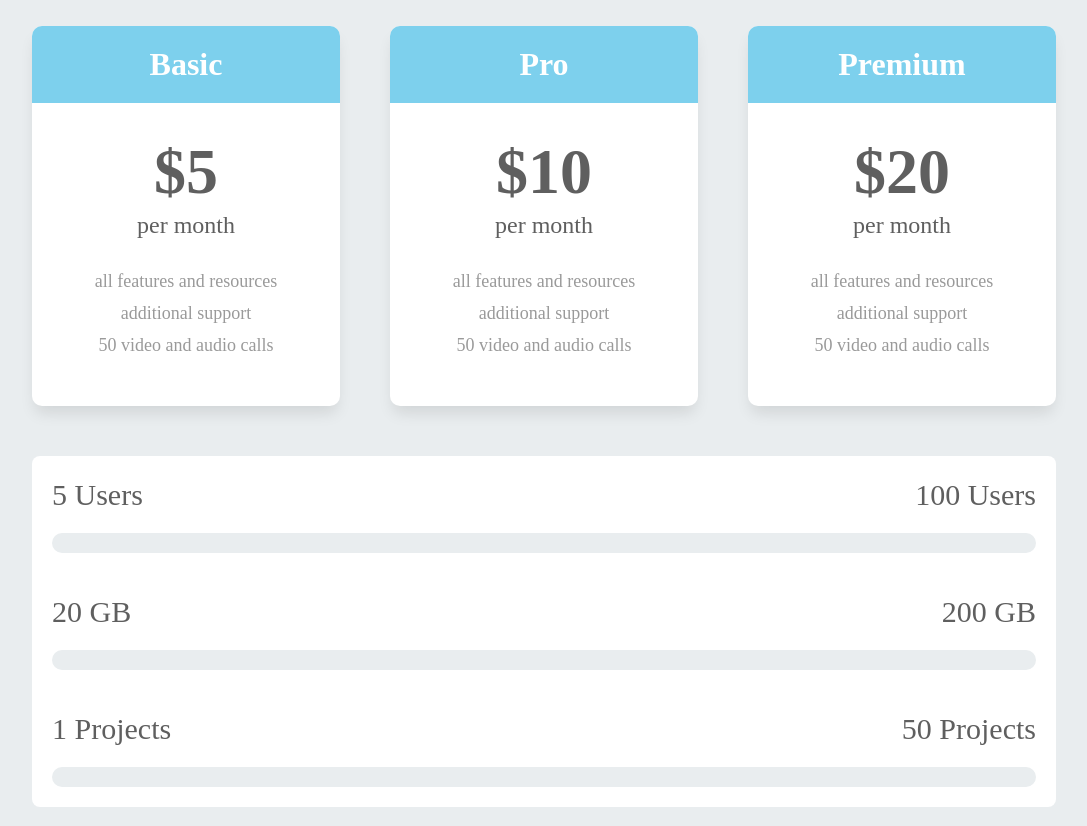
After one commit to devhimall/outside-training, a PHP site: page /Day1/CSS/plan-card.html in a window 1280 px wide. The commit adds this page. Shown: the whole page, without its empty margins (96-1183 px from the left). Run offline with PHP 8.4, Linux system fonts and the light colour scheme.

Commit message:
feat: added question 14

```diff
--- a/Day1/CSS/Styles/global.css
+++ b/Day1/CSS/Styles/global.css
@@ -16,9 +16,14 @@
   --hover-color: #e9ab53;
   --breakdown-color: #5e607a;
   --button-color: #f15e50;
-  --text-color: #FFEBCC;
+  --text-color: #ffebcc;
 
   /* end of landing page */
+
+  /* price card */
+  --background-grey: #e9edef;
+  --progressbar-color: transparent;
+  /* end of price card */
   --red-color: #e70606;
   --profile-card-color: #7c6957;
   --grey-color: #d9d9d9;
--- /dev/null
+++ b/Day1/CSS/Styles/plan-card.css
@@ -0,0 +1,318 @@
+@import url("./global.css");
+
+:root {
+  --progress-width: 0%;
+  --color: #7dd0ed;
+}
+
+body {
+  min-height: 100vh;
+  height: 100%;
+  width: 100%;
+  background-color: var(--background-grey);
+}
+
+.plan-card {
+  width: 80%;
+  height: 100%;
+  margin: 2% auto;
+  display: flex;
+  flex-direction: column;
+  gap: 50px;
+
+  .plan-card__items {
+    display: grid;
+    grid-template-columns: repeat(3, 1fr);
+    gap: 50px;
+
+    .plan-card__items__item {
+      background-color: var(--white-color);
+      overflow: hidden;
+      text-align: center;
+      display: flex;
+      flex-direction: column;
+      gap: 30px;
+      padding-bottom: 50px;
+      border-radius: 10px;
+      box-shadow: 0px 10px 15px -3px rgba(0, 0, 0, 0.1);
+
+      .plan-card__items__item__heading {
+        background-color: #7dd0ed;
+        height: 77px;
+        line-height: 77px;
+        font-size: 32px;
+        font-weight: 800;
+        color: var(--white-color);
+      }
+
+      .plan-card__items__item__price {
+        h2 {
+          font-weight: 700;
+          font-size: 64px;
+          line-height: 77px;
+          color: #5f5f5f;
+        }
+        p {
+          font-size: 24px;
+          font-weight: 400;
+          line-height: 30px;
+          color: #5f5f5f;
+        }
+      }
+
+      .plan-card__items__item__features {
+        list-style: none;
+        display: flex;
+        flex-direction: column;
+        gap: 10px;
+
+        li {
+          color: #9a9a9a;
+          font-size: 18px;
+        }
+      }
+
+      /* Hover effect for each item */
+      &:hover {
+        scale: 1.1;
+        transition: all 500ms ease-in-out;
+
+        .plan-card__items__item__heading {
+          background-color: #27a6d2;
+          transition: all 500ms ease-in-out;
+        }
+
+        .plan-card__items__item__price {
+          h2 {
+            color: #27a6d2;
+            transition: all 500ms ease-in-out;
+          }
+          p {
+            color: #27a6d2;
+            transition: all 500ms ease-in-out;
+          }
+        }
+      }
+    }
+
+    /* hover effect */
+    plan-card__items__item:hover
+      ~ .plan-card__features
+      .plan-card__features__projects-progressbar
+      .fill {
+      width: 90%; /* Change width */
+      background-color: yellow; /* Change background color */
+      border: 1px solid red; /* Change border */
+    }
+  }
+
+  .plan-card__features {
+    background-color: #ffffff;
+    height: fit-content;
+    border-radius: 8px;
+
+    .plan-card__features__users,
+    .plan-card__features__storage,
+    .plan-card__features__projects {
+      padding: 20px;
+      display: flex;
+      flex-direction: column;
+      gap: 20px;
+
+      .plan-card__features__users-spans,
+      .plan-card__features__storage-spans,
+      .plan-card__features__projects-spans {
+        display: flex;
+        justify-content: space-between;
+
+        span {
+          font-size: 30px;
+          font-weight: 400;
+          line-height: 37px;
+          color: #5f5f5f;
+        }
+      }
+
+      .plan-card__features__users-progressbar,
+      .plan-card__features__storage-progressbar,
+      .plan-card__features__projects-progressbar {
+        background-color: #e9edef;
+        border-radius: 20px;
+        overflow: hidden;
+        height: 20px;
+
+        .fill,
+        .fill {
+          width: var(--progress-width);
+          height: 100%;
+          border-radius: 20px;
+          background-color: var(--color);
+        }
+      }
+    }
+  }
+}
+
+.plan-card__items:has(#first-child:hover)
+  ~ .plan-card__features
+  .plan-card__features__users
+  .plan-card__features__users-progressbar
+  .fill {
+  --progress-width: 15%;
+  animation: usersbar 3s alternate;
+}
+
+@keyframes usersbar {
+  0% {
+    width: 0%;
+  }
+  100% {
+    width: 15%;
+  }
+}
+
+.plan-card__items:has(#first-child:hover)
+  ~ .plan-card__features
+  .plan-card__features__storage
+  .plan-card__features__storage-progressbar
+  .fill {
+  --progress-width: 30%;
+  animation: storage 3s alternate;
+}
+
+@keyframes storage {
+  0% {
+    width: 0%;
+  }
+  100% {
+    width: 30%;
+  }
+}
+
+.plan-card__items:has(#first-child:hover)
+  ~ .plan-card__features
+  .plan-card__features__projects
+  .plan-card__features__projects-progressbar
+  .fill {
+  --progress-width: 10%;
+  animation: projects 3s alternate;
+}
+
+@keyframes projects {
+  0% {
+    width: 0%;
+  }
+  100% {
+    width: 10%;
+  }
+}
+
+/* second child hover */
+.plan-card__items:has(#second-child:hover)
+  ~ .plan-card__features
+  .plan-card__features__users
+  .plan-card__features__users-progressbar
+  .fill {
+  --progress-width: 30%;
+  animation: usersbar2 3s alternate;
+}
+
+@keyframes usersbar2 {
+  0% {
+    width: 0%;
+  }
+  100% {
+    width: 30%;
+  }
+}
+
+.plan-card__items:has(#second-child:hover)
+  ~ .plan-card__features
+  .plan-card__features__storage
+  .plan-card__features__storage-progressbar
+  .fill {
+  --progress-width: 50%;
+  animation: storage2 3s alternate;
+}
+
+@keyframes storage2 {
+  0% {
+    width: 0%;
+  }
+  100% {
+    width: 50%;
+  }
+}
+
+.plan-card__items:has(#second-child:hover)
+  ~ .plan-card__features
+  .plan-card__features__projects
+  .plan-card__features__projects-progressbar
+  .fill {
+  --progress-width: 80%;
+  animation: projects2 3s alternate;
+}
+
+@keyframes projects2 {
+  0% {
+    width: 0%;
+  }
+  100% {
+    width: 80%;
+  }
+}
+
+/* premium hover */
+.plan-card__items:has(#third-child:hover)
+  ~ .plan-card__features
+  .plan-card__features__users
+  .plan-card__features__users-progressbar
+  .fill {
+  --progress-width: 100%;
+  animation: usersbar3 3s alternate;
+}
+
+@keyframes usersbar3 {
+  0% {
+    width: 0%;
+  }
+  100% {
+    width: 100%;
+  }
+}
+
+.plan-card__items:has(#third-child:hover)
+  ~ .plan-card__features
+  .plan-card__features__storage
+  .plan-card__features__storage-progressbar
+  .fill {
+  --progress-width: 100%;
+  animation: storage3 3s alternate;
+}
+
+@keyframes storage3 {
+  0% {
+    width: 0%;
+  }
+  100% {
+    width: 100%;
+  }
+}
+
+.plan-card__items:has(#third-child:hover)
+  ~ .plan-card__features
+  .plan-card__features__projects
+  .plan-card__features__projects-progressbar
+  .fill {
+  --progress-width: 100%;
+  animation: projects3 3s alternate;
+}
+
+@keyframes projects3 {
+  0% {
+    width: 0%;
+  }
+  100% {
+    width: 100%;
+  }
+}
--- /dev/null
+++ b/Day1/CSS/plan-card.html
@@ -0,0 +1,82 @@
+<!DOCTYPE html>
+<html lang="en">
+  <head>
+    <meta charset="UTF-8" />
+    <meta name="viewport" content="width=device-width, initial-scale=1.0" />
+    <link rel="stylesheet" href="/Day1/CSS/Styles/plan-card.css" />
+    <title>Plan card</title>
+  </head>
+  <body>
+    <div class="plan-card">
+      <div class="plan-card__items">
+        <div class="plan-card__items__item" id="first-child">
+          <h2 class="plan-card__items__item__heading">Basic</h2>
+          <div class="plan-card__items__item__price">
+            <h2>$5</h2>
+            <p>per month</p>
+          </div>
+          <ul class="plan-card__items__item__features">
+            <li>all features and resources</li>
+            <li>additional support</li>
+            <li>50 video and audio calls</li>
+          </ul>
+        </div>
+        <div class="plan-card__items__item" id="second-child">
+          <h2 class="plan-card__items__item__heading">Pro</h2>
+          <div class="plan-card__items__item__price">
+            <h2>$10</h2>
+            <p>per month</p>
+          </div>
+          <ul class="plan-card__items__item__features">
+            <li>all features and resources</li>
+            <li>additional support</li>
+            <li>50 video and audio calls</li>
+          </ul>
+        </div>
+        <div class="plan-card__items__item" id="third-child">
+          <h2 class="plan-card__items__item__heading">Premium</h2>
+          <div class="plan-card__items__item__price">
+            <h2>$20</h2>
+            <p>per month</p>
+          </div>
+          <ul class="plan-card__items__item__features">
+            <li>all features and resources</li>
+            <li>additional support</li>
+            <li>50 video and audio calls</li>
+          </ul>
+        </div>
+      </div>
+
+      <!-- features section -->
+      <div class="plan-card__features">
+        <div class="plan-card__features__users">
+          <div class="plan-card__features__users-spans">
+            <span>5 Users</span>
+            <span>100 Users</span>
+          </div>
+          <div class="plan-card__features__users-progressbar">
+            <div class="fill"></div>
+          </div>
+        </div>
+        <div class="plan-card__features__storage">
+          <div class="plan-card__features__storage-spans">
+            <span>20 GB</span>
+            <span>200 GB</span>
+          </div>
+          <div class="plan-card__features__storage-progressbar">
+            <div class="fill"></div>
+          </div>
+        </div>
+        <div class="plan-card__features__projects">
+          <div class="plan-card__features__projects-spans">
+            <span>1 Projects</span>
+            <span>50 Projects</span>
+          </div>
+          <div class="plan-card__features__projects-progressbar">
+            <div class="fill"></div>
+          </div>
+        </div>
+      </div>
+    </div>
+  </body>
+</html>
```
